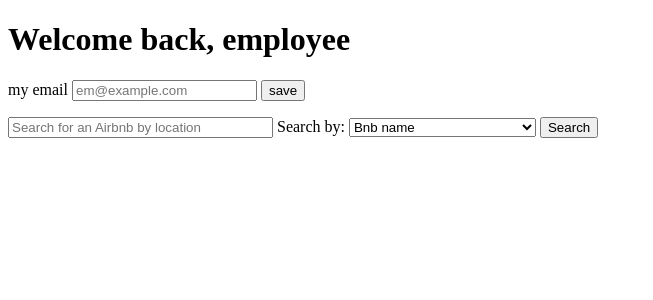
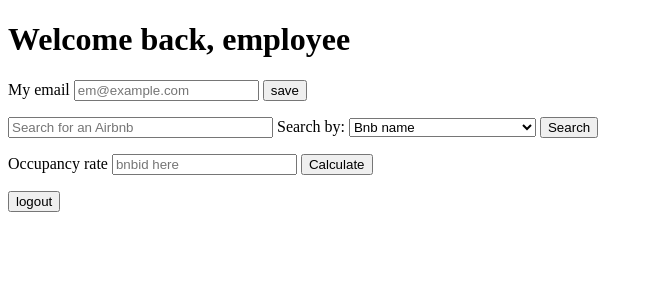
Before and after one commit to nskha101/Database_Project, a Flask app: a page that uses templates/employee.html in a window 1280 px wide. Shown: the top 300 px of the page, without its empty margins (0-653 px from the left). Run offline with Flask 2, Linux system fonts and the light colour scheme; some libraries are stand-ins or nearby versions.

Commit message:
final commit

```diff
--- a/main.py
+++ b/main.py
@@ -47,32 +47,53 @@ def view_profile():
    except Exception as e:
       return "please update your profile first"
 
-
-
 @app.route('/update_info')
 def update_info():
    return render_template("host_info.html")
 
-@app.route('/update_bnb')
+@app.route('/update_bnb',methods=['POST'])
 def update_bnb():
    return render_template('host_upload.html')
+
+@app.route('/host_upload',methods=['POST'])
+def host_upload():
+   name = request.form['property_name']
+   email = request.form['email']
+   location = request.form['location']
+   duration = request.form['duration']
+   maxsize = request.form['maxsize']
+   language = request.form['language']
+   description = request.form['description']
+   rentaltype = request.form['type']
+   rules = request.form['rules']
+   cost = request.form['cost']
+   availability = request.form['available']
+   contact = request.form['host']
+   uploadlisting(name, email, location, duration, maxsize, language, description, rentaltype, rules, cost, availability, contact)
+   return render_template('host.html')
 
 @app.route('/guest/<name>')
 def guest_name(name):
    return render_template('guest.html', name=name)
 
+@app.route('/occupancy_rate',methods=['POST'])
+def occupancy_rate():
+   bid = str(request.form['bnbid'])
+   return occupancyrate(bid)
 
 @app.route('/employee/<name>')
 def employee_name(name):
    return render_template('employee.html',name=name)
 
+# contact jeff
+
 @app.route('/search_result' , methods=['POST','GET'])
 def search_result():
-   #
+
    search_param = request.form['search_box']
    search_type = request.form['search_by']
-
-   return str(searchbnb(search_type,search_param))
+   res = searchbnb(search_type,search_param)
+   return render_template('search_result.html',my_list=res)
 
 @app.route('/login',methods = ['POST','GET'])
 def login():
--- a/templates/admin.html
+++ b/templates/admin.html
@@ -25,6 +25,12 @@
     <p></p>
     <!-- <input type="submit" value="logout" > -->
     </form>
+    </form>
+    <form action="{{url_for('login')}}">
+        <p>
+            <input type="submit" name='logout' value="logout">
+        </p>
+    </form>
 </body>
 
 <!-- to use sql, text box, run, output  -->
--- a/templates/employee.html
+++ b/templates/employee.html
@@ -9,29 +9,48 @@
         <h1>Welcome back, employee</h1>
     <form action="">
     <p>
-        my email
+        My email
         <input type="email" name='my email' placeholder="em@example.com">
         <input type="submit" name="save" value="save">
     </p>
     </form>
 
-    <form action="{{url_for('search_result')}}">
+<form action="{{url_for('search_result')}}" method="POST">
 
-        <p><input type="text" name="search_box" size="30px" placeholder="Search for an Airbnb by location"
-                name="Search_box">
-            <label for="search by">Search by:</label>
-
-            <select id="search_by">
+    <p>
+        <input type="text" name="search_box" size="30px" placeholder="Search for an Airbnb ">
+        <label for="search_by">Search by:</label>
+        <select id="search_by" name="search_by">
             <option value="name">Bnb name</option>
             <option value="bnbid">Bnb ID</option>
             <option value="location">Location</option>
             <option value="cost">Cost</option>
+
+            <option value="availability">Available</option>
+
+            <option value="contact">Host</option>
+            <option value="duration">Duration</option>
             <option value="maxsize">Maximum number of guests</option>
         </select>
         <input type="submit" name="search" value="Search">
+    </p>
 
+</form>
+<form action="{{url_for('occupancy_rate')}}" method='POST'>
+    <p>
+    Occupancy rate
+    <input type="text" name='bnbid' placeholder="bnbid here">
+    <input type="submit" name="calculate" value="Calculate">
     </p>
-        <!-- <label for="search_box">search here</label> -->
+
+
+</form>
+
+</form>
+<form action="{{url_for('login')}}">
+    <p>
+        <input type="submit" name='logout' value="logout">
+    </p>
 </form>
 
 
```
Also changed, not shown: scripts.py (+12 -0 lines), templates/guest.html (+8 -1 lines), templates/host.html (+10 -5 lines), templates/host_upload.html (+5 -5 lines), templates/search_result.html (+14 -5 lines), 1 other file. Lines whose indentation alone changed are shown as unchanged.
